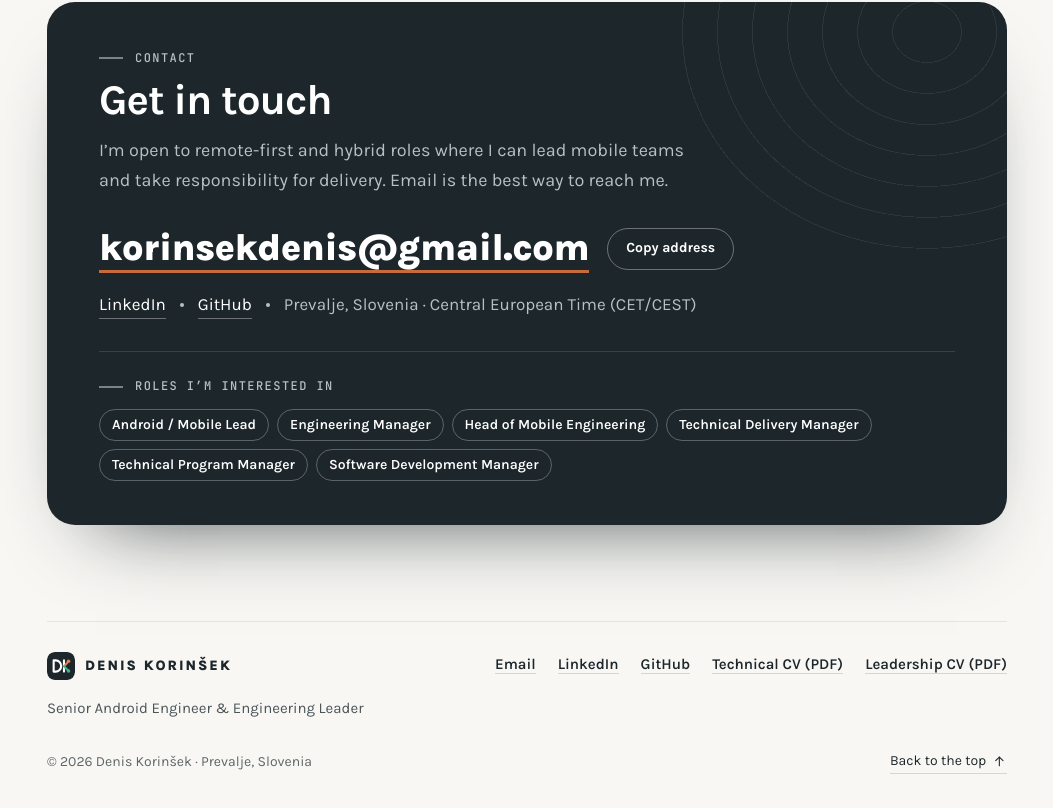
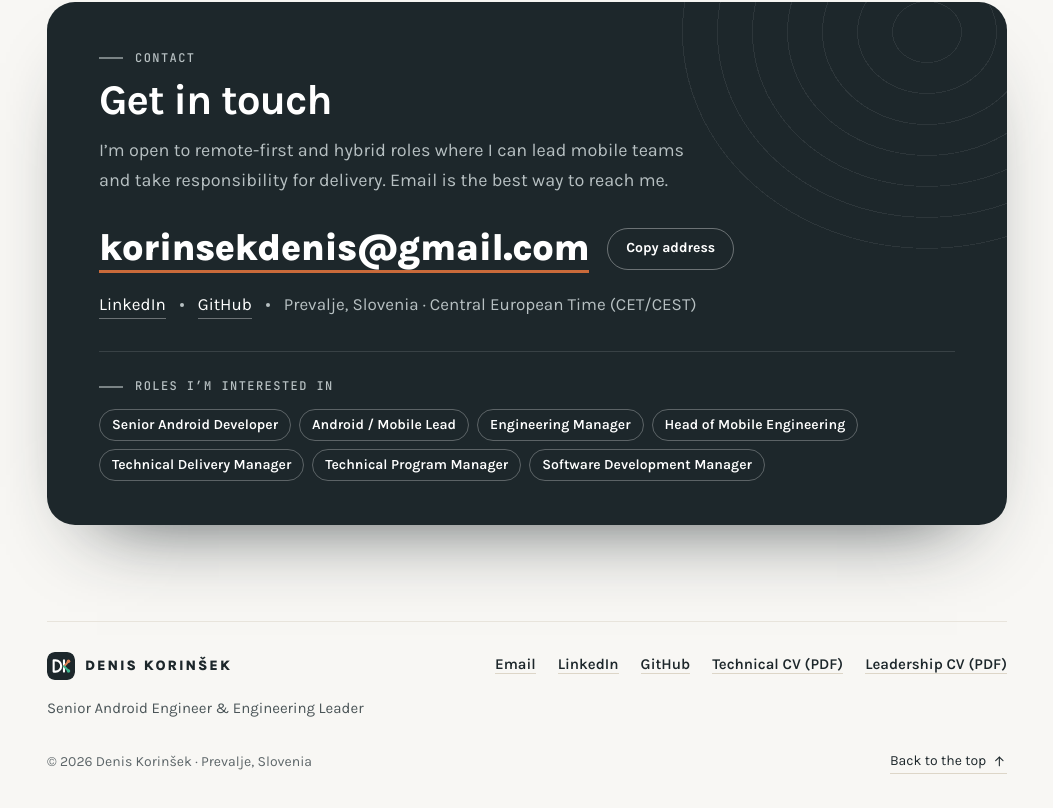
Before and after one commit to deniskorinsek/cv, a website: page docs/index.html in a window 1280 px wide. Shown: the part 5880-6688 px from the top of the page, without its empty margins (223-1276 px from the left). Drawn offline with Linux system fonts and the light colour scheme.

Commit message:
Add Senior Android Developer as first role of interest
Co-Authored-By: Claude Opus 5.5 <noreply@anthropic.com>

```diff
--- a/content/home.json
+++ b/content/home.json
@@ -55,6 +55,7 @@
     "text": "I’m open to remote-first and hybrid roles where I can lead mobile teams and take responsibility for delivery. Email is the best way to reach me.",
     "rolesLabel": "Roles I’m interested in",
     "roles": [
+      "Senior Android Developer",
       "Android / Mobile Lead",
       "Engineering Manager",
       "Head of Mobile Engineering",
--- a/docs/index.html
+++ b/docs/index.html
@@ -288,7 +288,7 @@
     <p class="end-intro">I’m open to remote-first and hybrid roles where I can lead mobile teams and take responsibility for delivery. Email is the best way to reach me.</p>
     <p class="mail"><a href="mailto:korinsekdenis@gmail.com" id="email-link">korinsekdenis@<wbr>gmail.com</a> <button type="button" class="copy" data-copy="korinsekdenis@gmail.com">Copy address</button></p>
     <p class="links"><a href="https://www.linkedin.com/in/denis-korinsek" rel="me">LinkedIn</a><span class="dot" aria-hidden="true"></span><a href="https://github.com/deniskorinsek" rel="me">GitHub</a><span class="dot" aria-hidden="true"></span><span>Prevalje, Slovenia · Central European Time (CET/CEST)</span></p>
-    <div class="endgrid"><p class="kicker inv">Roles I’m interested in</p><ul class="badges"><li class="badge">Android / Mobile Lead</li><li class="badge">Engineering Manager</li><li class="badge">Head of Mobile Engineering</li><li class="badge">Technical Delivery Manager</li><li class="badge">Technical Program Manager</li><li class="badge">Software Development Manager</li></ul></div>
+    <div class="endgrid"><p class="kicker inv">Roles I’m interested in</p><ul class="badges"><li class="badge">Senior Android Developer</li><li class="badge">Android / Mobile Lead</li><li class="badge">Engineering Manager</li><li class="badge">Head of Mobile Engineering</li><li class="badge">Technical Delivery Manager</li><li class="badge">Technical Program Manager</li><li class="badge">Software Development Manager</li></ul></div>
   </div>
 </section>
 </main>
```
